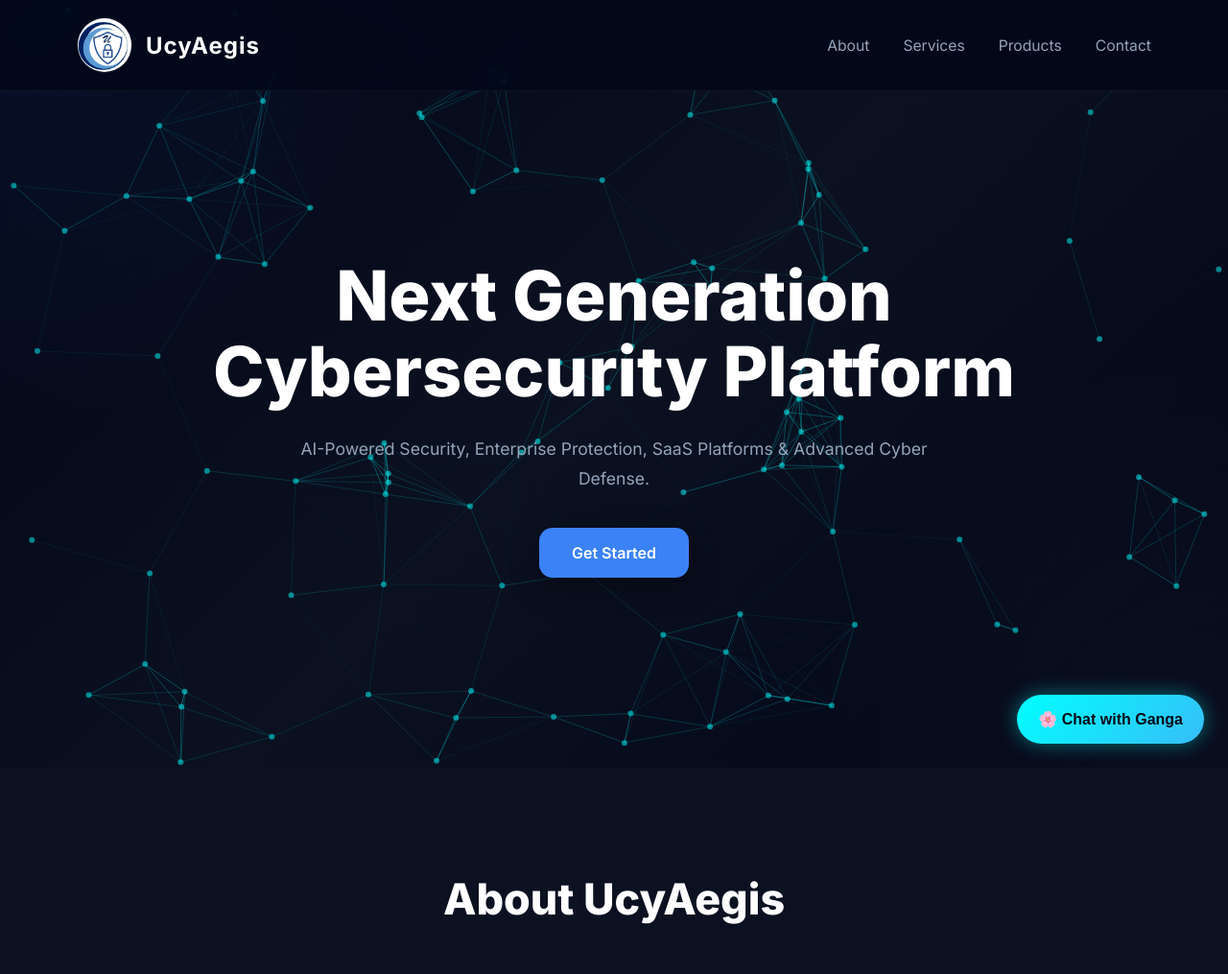
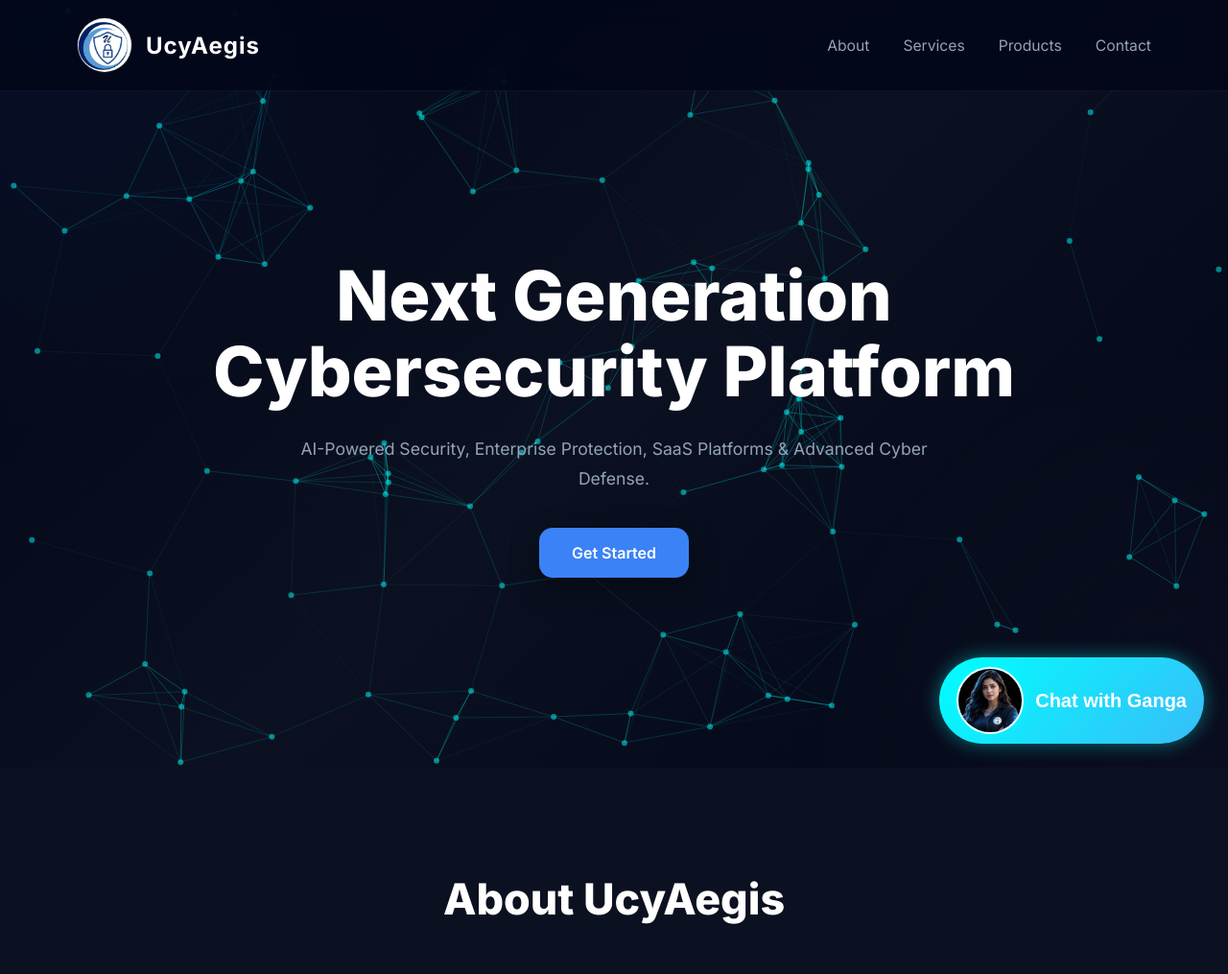
Before and after one commit to AchalBabu/UcyAegis, a Flask app: page / in a window 1280 px wide. Shown: the top 1015 px of the page at 96% size. Run offline with Flask 3, Linux system fonts and the light colour scheme.

Commit message:
Updated UcyAegis website

```diff
--- a/templates/index.html
+++ b/templates/index.html
@@ -20,7 +20,15 @@
 <!-- ===================================== -->
 
 <button id="ganga-chat-btn" onclick="toggleGangaChat()">
-    🌸 Chat with Ganga
+
+    <img
+        src="{{ url_for('static', filename='images/ganga.jpeg') }}"
+        alt="Ganga"
+        class="ganga-avatar"
+    >
+
+    <span>Chat with Ganga</span>
+
 </button>
 
 <div id="ganga-chat-box">
@@ -327,7 +335,7 @@
 
     border:none;
 
-    padding:16px 22px;
+    padding:10px 18px;
 
     border-radius:50px;
 
@@ -338,12 +346,45 @@
     box-shadow:0 0 20px rgba(0,255,255,0.4);
 
     transition:0.3s;
+
+    display:flex;
+
+    align-items:center;
+
+    gap:12px;
+}
+
+.ganga-avatar{
+
+    width:70px;
+
+    height:70px;
+
+    object-fit:cover;
+
+    object-position:top;
+
+    border-radius:50%;
+
+    border:2px solid white;
+
+    box-shadow:0 0 15px rgba(0,255,255,0.6);
+}
+
+#ganga-chat-btn span{
+
+    font-size:20px;
+
+    font-weight:700;
+
+    color:#ffffff;
 }
 
 #ganga-chat-btn:hover{
 
     transform:scale(1.05);
 }
+
 
 /* ===================================== */
 /* CHAT BOX */
```
Also changed, not shown: static/images/ganga.jpeg (added).
